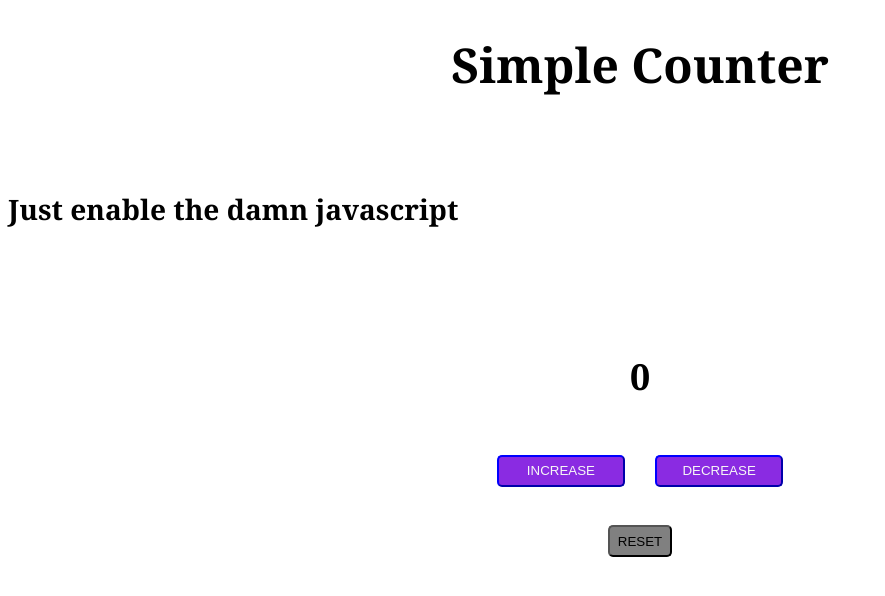
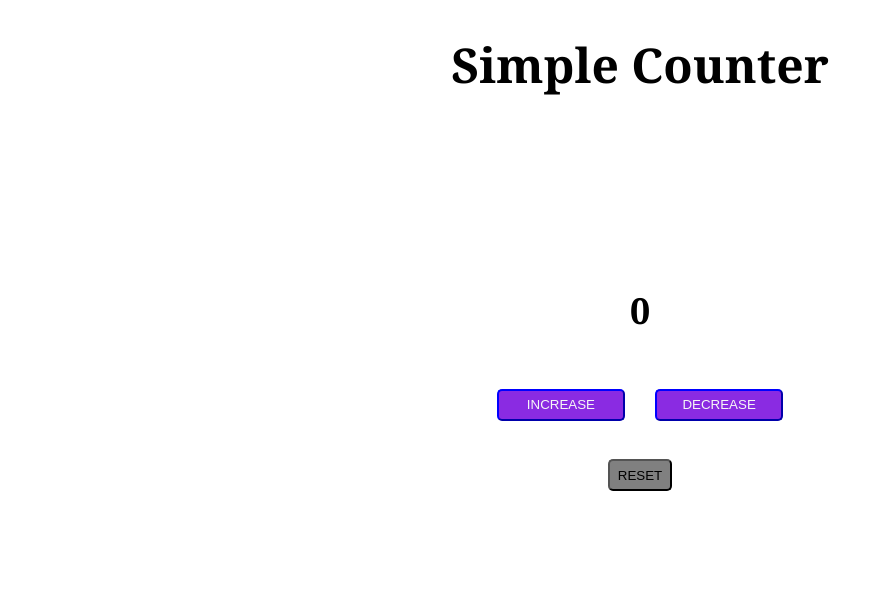
Before and after one commit to SanTechBoard/sa_Web_counter, a plain HTML site: page index.html in a window 1280 px wide. Shown: the whole page, without its empty margins (0-885 px from the left). Drawn offline with Linux system fonts and the light colour scheme.

Commit message:
Update index.html

```diff
--- a/index.html
+++ b/index.html
@@ -20,6 +20,6 @@
 
 
 
-    <script src="js/style.js"></script>
+    <script src="js/script.js"></script>
 </body>
 </html>
```
